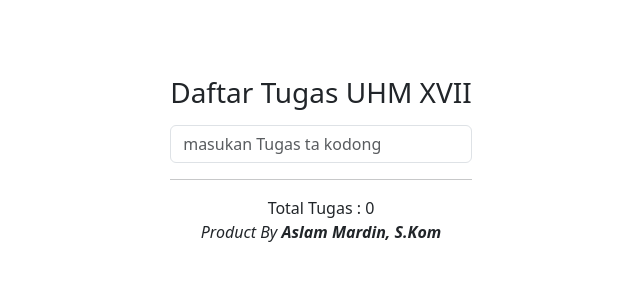
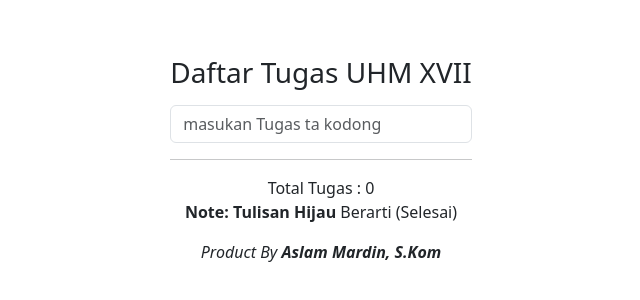
Before and after one commit to AslamMardin/app-vue-todo, a Vue app: page / in a window 1280 px wide. Shown: the part 232-532 px from the top of the page, without its empty margins (319-959 px from the left). Built offline with nearby package versions, Linux system fonts and the light colour scheme.

Commit message:
Update Todo.vue

```diff
--- a/src/components/pages/Todo.vue
+++ b/src/components/pages/Todo.vue
@@ -8,6 +8,8 @@
             <hr>
             <List @doneTodo="doneTodo" @hapusTodo="hapusTodo" :todos="list" />
             {{ getTotalTodo }}
+
+            <p><b>Note: Tulisan  Hijau </b>Berarti (Selesai) </p>
             <p>
                 <i>Product By <b>Aslam Mardin, S.Kom</b></i>
             </p>
```
